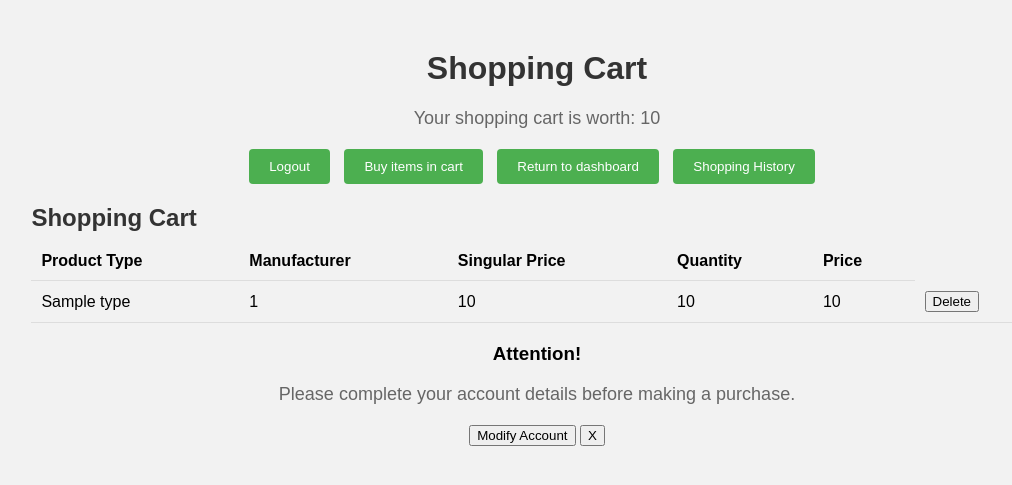
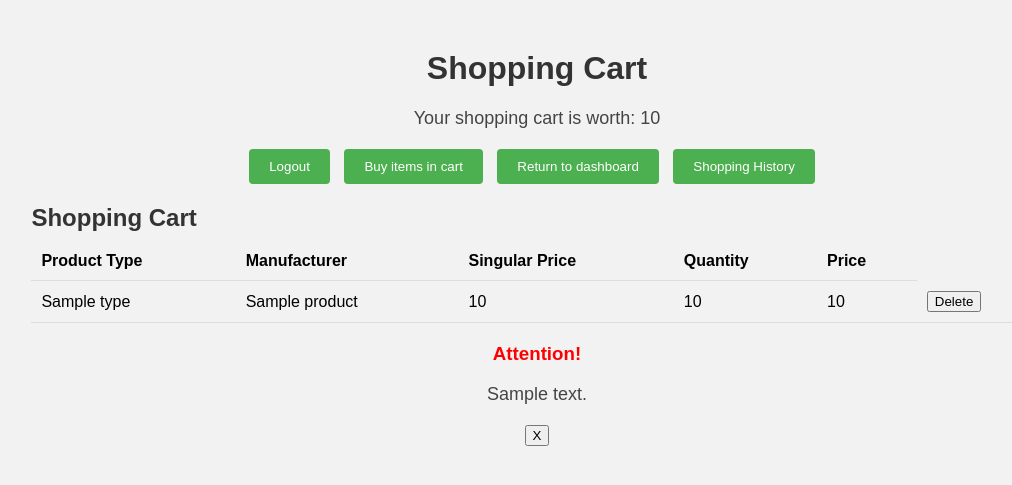
Before and after one commit to radek-szpot/central-distribution-system, a Flask app: template central_distributor/customers/templates/cart.html in a window 1280 px wide. Shown: the top 485 px of the page, without its empty margins (103-1115 px from the left). Run offline with Flask 3, Linux system fonts and the light colour scheme; the template is opened without the code that fills it: most values are stand-ins (such as "Sample title", 1, 10 or a date in 2020).

Commit message:
Added not available popup

```diff
--- a/central_distributor/customers/crud.py
+++ b/central_distributor/customers/crud.py
@@ -125,13 +125,14 @@ class PurchaseCRUD:
         return [purchase_history_serializer(purchase) for purchase in purchases]
 
     @staticmethod
-    def get_purchase_all_filters(customer_id: int, product_id: int, session=None):
+    def get_purchase_all_filters(customer_id: int, product_id: int, status: str, session=None):
         if not session:
             session = get_session()
 
         return session.query(Purchase).filter(
             Purchase.customer_id == customer_id,
-            Purchase.product_id == product_id
+            Purchase.product_id == product_id,
+            Purchase.status == status,
         ).first()
 
     @staticmethod
--- a/central_distributor/customers/routes.py
+++ b/central_distributor/customers/routes.py
@@ -1,35 +1,21 @@
-from flask import Blueprint, render_template, request, redirect, session, url_for, flash, jsonify
-from functools import wraps
+from flask import Blueprint, render_template, request, redirect, session, url_for, jsonify
 from central_distributor.customers.crud import CustomerCRUD, PurchaseCRUD
 from central_distributor.customers.serializers import product_serializer
-from central_distributor.distributor.crud import ProductCRUD
-from central_distributor.distributor.distributor import sum_quantities_of_duplicates, update_available_products
+from central_distributor.distributor.crud import ProductCRUD, ManufacturerCRUD
+from central_distributor.distributor.distributor import sum_quantities_of_duplicates
 from central_distributor.database import get_session
 import hashlib
 from sqlalchemy.exc import IntegrityError, StatementError
+from copy import deepcopy
+from markupsafe import Markup
+from central_distributor.customers.validators import (
+    redirect_unauthenticated_user,
+    is_customer_input_valid,
+    items_still_available,
+)
 
 customer_blueprint = Blueprint("customer_blueprint", __name__, template_folder='templates')
 received_hashes = {}
-
-
-def redirect_unauthenticated_user(endpoint):
-    @wraps(endpoint)
-    def decorated_function(*args, **kwargs):
-        is_user_logged_in = session.get('logged_in', False)
-        if not is_user_logged_in:
-            return redirect(url_for('customer_blueprint.login'))
-        return endpoint(*args, **kwargs)
-
-    return decorated_function
-
-
-def is_customer_input_valid(customer_dict):
-    error_message = False
-    if customer_dict["pan_number"] and len(customer_dict["pan_number"]) != 16:
-        error_message = 'PAN number must be combination of 16 numbers!'
-    if customer_dict["cid_number"] and len(customer_dict["cid_number"]) != 3:
-        error_message = 'CID number must be combination of 3 numbers!'
-    return error_message
 
 
 @customer_blueprint.route('/')
@@ -113,7 +99,7 @@ def delete_account():
 @redirect_unauthenticated_user
 def dashboard():
     """Display the customer's dashboard"""
-    update_available_products()
+    # update_available_products()
     cart = session.get('cart', [])
     products = ProductCRUD.get_product_list()
     customer = CustomerCRUD.get_customer(session.get('customer_id', []))
@@ -131,19 +117,33 @@ def get_remaining_quantities():
 
 @customer_blueprint.route('/shopping-cart')
 @redirect_unauthenticated_user
-def shopping_cart(details_popup=False, conflict_popup=False):
+def shopping_cart(cc_missing=False, details_popup=""):
     """Display the customer's shopping-cart"""
-    if conflict_popup:
-        # todo: remove all items from group where there was a conflict and notify customer about that
-        pass
     cart = session.get('cart', [])
+    validated_cart = deepcopy(cart)
     whole_price = 0
+    missing_items = []
     for item in cart:
+        if not items_still_available(item["id"], item["user_quantity"]):
+            missing_items.append(item)
+            validated_cart.remove(item)
+            continue
         price = item["user_quantity"] * item["singular_price"]
         item["price"] = price
         whole_price += price
-    return render_template('cart.html', cart=cart, whole_price=whole_price, details_popup=details_popup,
-                           conflict_popup=False)
+    session['cart'] = validated_cart
+    if not cc_missing and missing_items:
+        missing_item_str = '<br>'.join([f'"{item["type"]}" from {item["manufacturer_name"]}' for item in missing_items])
+        details_popup = Markup(
+            f"Chosen items are not available anymore and thus were removed from cart:<br>{missing_item_str}"
+        )
+
+    return render_template('cart.html',
+                           cart=validated_cart,
+                           whole_price=whole_price,
+                           cc_missing=cc_missing,
+                           details_popup=details_popup,
+                           conflict_popup=False, )
 
 
 @customer_blueprint.route('/shopping-history')
@@ -151,7 +151,6 @@ def shopping_cart(details_popup=False, conflict_popup=False):
 def shopping_history():
     """Display the customer's shopping history"""
     purchases_history = PurchaseCRUD.get_purchase_history(session.get('customer_id', []))
-    print(purchases_history)
     return render_template('shopping_history.html', history=purchases_history)
 
 
@@ -160,6 +159,10 @@ def shopping_history():
 def add_to_cart(product_id):
     user_quantity = int(request.form.get('user_quantity', 1))
     product = ProductCRUD.get_product(product_id)
+    items_in_db = items_still_available(product_id, user_quantity, product)
+    if not items_in_db:
+        return shopping_cart(details_popup="Chosen items are not available anymore.")
+    product.manufacturer_name = ManufacturerCRUD.get_manufacturer(product.manufacturer_id).name
     product_dict = product_serializer(product)
     product_dict['user_quantity'] = user_quantity
 
@@ -167,21 +170,15 @@ def add_to_cart(product_id):
     cart = session.get('cart', [])
     cart.append(product_dict)
     cart = sum_quantities_of_duplicates(cart)
-
-    # Update the cart in the session
     session['cart'] = cart
-    flash(f"Added {user_quantity} {product.type}(s) to the cart", 'success')
-
     return redirect(url_for('customer_blueprint.dashboard'))
 
 
 @customer_blueprint.route('/delete-from-cart/<int:product_id>', methods=['POST'])
 @redirect_unauthenticated_user
 def delete_from_cart(product_id):
-    # Get the current cart from the session
     cart = session.get('cart', [])
     cart = [item for item in cart if item["id"] != product_id]
-    # Update the cart in the session
     session['cart'] = cart
     return redirect(url_for('customer_blueprint.shopping_cart'))
 
@@ -195,7 +192,8 @@ def buy():
     if not cart:
         return redirect('/dashboard')
     if not (customer.pan_number and customer.cid_number):
-        return shopping_cart(details_popup=True)
+        return shopping_cart(cc_missing=True,
+                             details_popup="Please complete your account details before making a purchase.")
 
     request_hash = hashlib.sha256(str(customer_id).encode()).hexdigest()
 
@@ -208,15 +206,15 @@ def buy():
     try:
         for item in cart:
             product = ProductCRUD.get_product(item["id"], db_session)
-            if product.remaining_quantity >= item["user_quantity"]:
-                purchase = PurchaseCRUD.get_purchase_all_filters(customer_id, item["id"], db_session)
+            if product and product.remaining_quantity >= item["user_quantity"]:
+                purchase = PurchaseCRUD.get_purchase_all_filters(customer_id, item["id"], "Paid", db_session)
                 if purchase:
                     PurchaseCRUD.update_purchase(purchase.id, item["user_quantity"], db_session)
                 else:
                     PurchaseCRUD.create_purchase(customer_id, item["id"], item["user_quantity"], db_session)
                 ProductCRUD.update_product_quantity(item["id"], item["user_quantity"], db_session)
             else:
-                return shopping_cart(conflict_popup=True)
+                return shopping_cart()
         session['cart'] = []
         return redirect('/shopping-cart')
     finally:
--- a/central_distributor/customers/serializers.py
+++ b/central_distributor/customers/serializers.py
@@ -19,7 +19,7 @@ def product_serializer(obj):
     if isinstance(obj, Product):
         return {
             "id": obj.id,
-            "manufacturer_id": obj.manufacturer_id,
+            "manufacturer_name": obj.manufacturer_name if obj.manufacturer_name else obj.manufacturer_id,
             "type": obj.type,
             "quantity": obj.remaining_quantity,
             "singular_price": obj.singular_price,
--- a/central_distributor/customers/templates/cart.html
+++ b/central_distributor/customers/templates/cart.html
@@ -17,7 +17,7 @@
 
         p {
             margin-bottom: 20px;
-            color: #666;
+            color: #444;
             font-size: 18px;
         }
 
@@ -111,6 +111,10 @@
             margin: 20px auto;
             border-top: 1px solid #ddd;
         }
+
+        .popup-heading {
+        color: red;
+        }
     </style>
 </head>
 <body>
@@ -149,7 +153,7 @@
                     {% for product in cart %}
                         <tr>
                             <td>{{ product.type }}</td>
-                            <td>{{ product.manufacturer_id }}</td>
+                            <td>{{ product.manufacturer_name }}</td>
                             <td>{{ product.singular_price }}</td>
                             <td>{{ product.user_quantity }}</td>
                             <td>{{ product.price }}</td>
@@ -170,11 +174,13 @@
     {% if details_popup %}
     <div class="popup">
         <div class="popup-content">
-            <h3>Attention!</h3>
-            <p>Please complete your account details before making a purchase.</p>
+            <h3 class="popup-heading">Attention!</h3>
+            <p>{{ details_popup }}</p>
+            {% if cc_missing %}
             <form action="/modify-account" method="GET" style="display: inline;">
                 <button type="submit">Modify Account</button>
             </form>
+            {% endif %}
             <button class="close-button">X</button>
         </div>
     </div>
--- a/central_distributor/customers/templates/dashboard.html
+++ b/central_distributor/customers/templates/dashboard.html
@@ -16,7 +16,7 @@
 
         p {
             margin-bottom: 20px;
-            color: #666;
+            color: #444;
             font-size: 18px;
         }
 
--- a/central_distributor/customers/templates/index.html
+++ b/central_distributor/customers/templates/index.html
@@ -44,7 +44,7 @@
 
         h4 {
             margin-top: 30px;
-            color: #666;
+            color: #444;
         }
     </style>
 </head>
--- a/central_distributor/customers/templates/shopping_history.html
+++ b/central_distributor/customers/templates/shopping_history.html
@@ -17,7 +17,7 @@
 
         p {
             margin-bottom: 20px;
-            color: #666;
+            color: #444;
             font-size: 18px;
         }
 
--- a/requirements.txt
+++ b/requirements.txt
@@ -1,4 +1,4 @@
 Flask~=2.3.2
 requests~=2.26.0
-ray~=2.4.0
 SQLAlchemy~=2.0.13
+MarkupSafe~=2.1.2
```
Also changed, not shown: central_distributor/customers/validators.py (added, +31 -0 lines), README.md.
